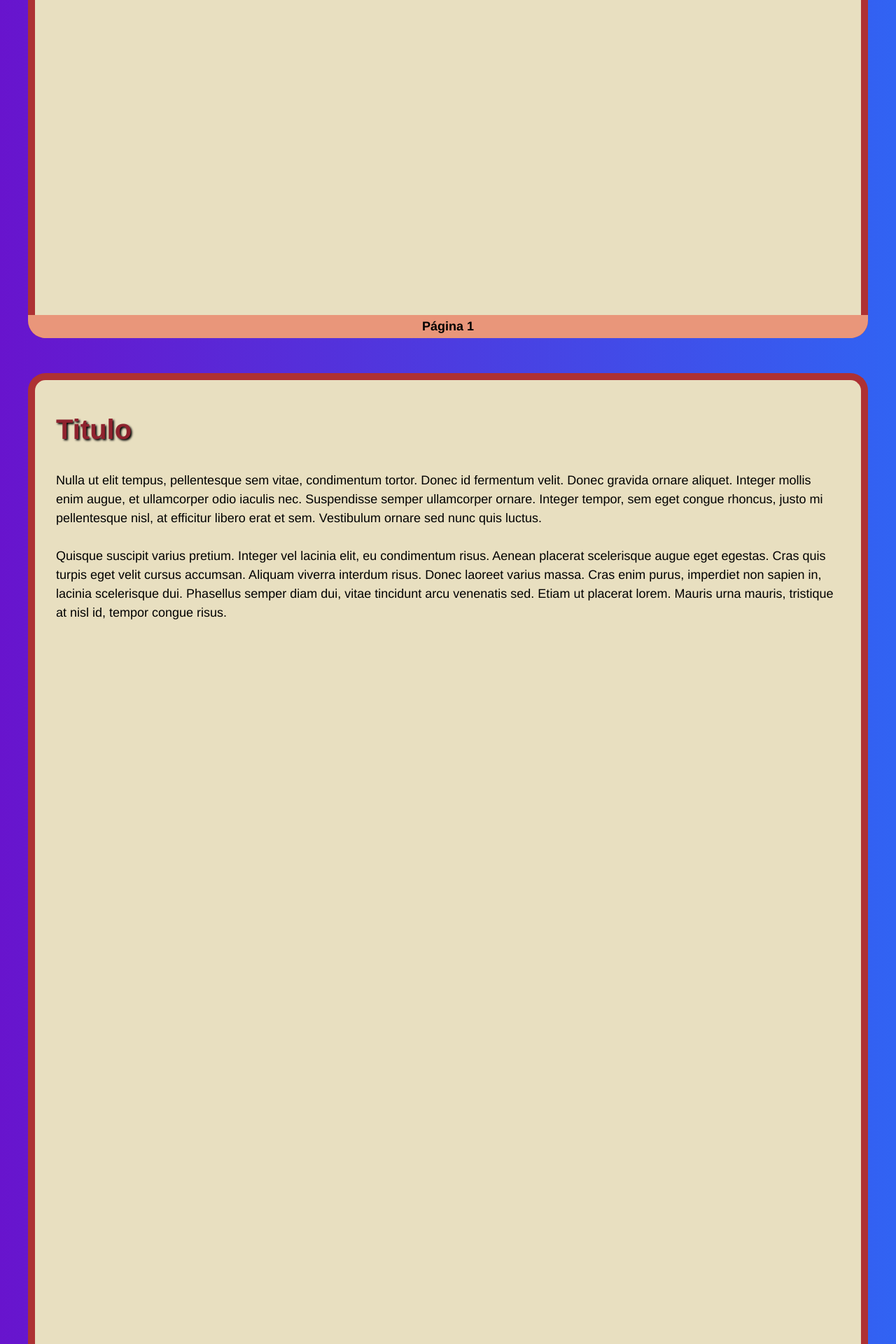
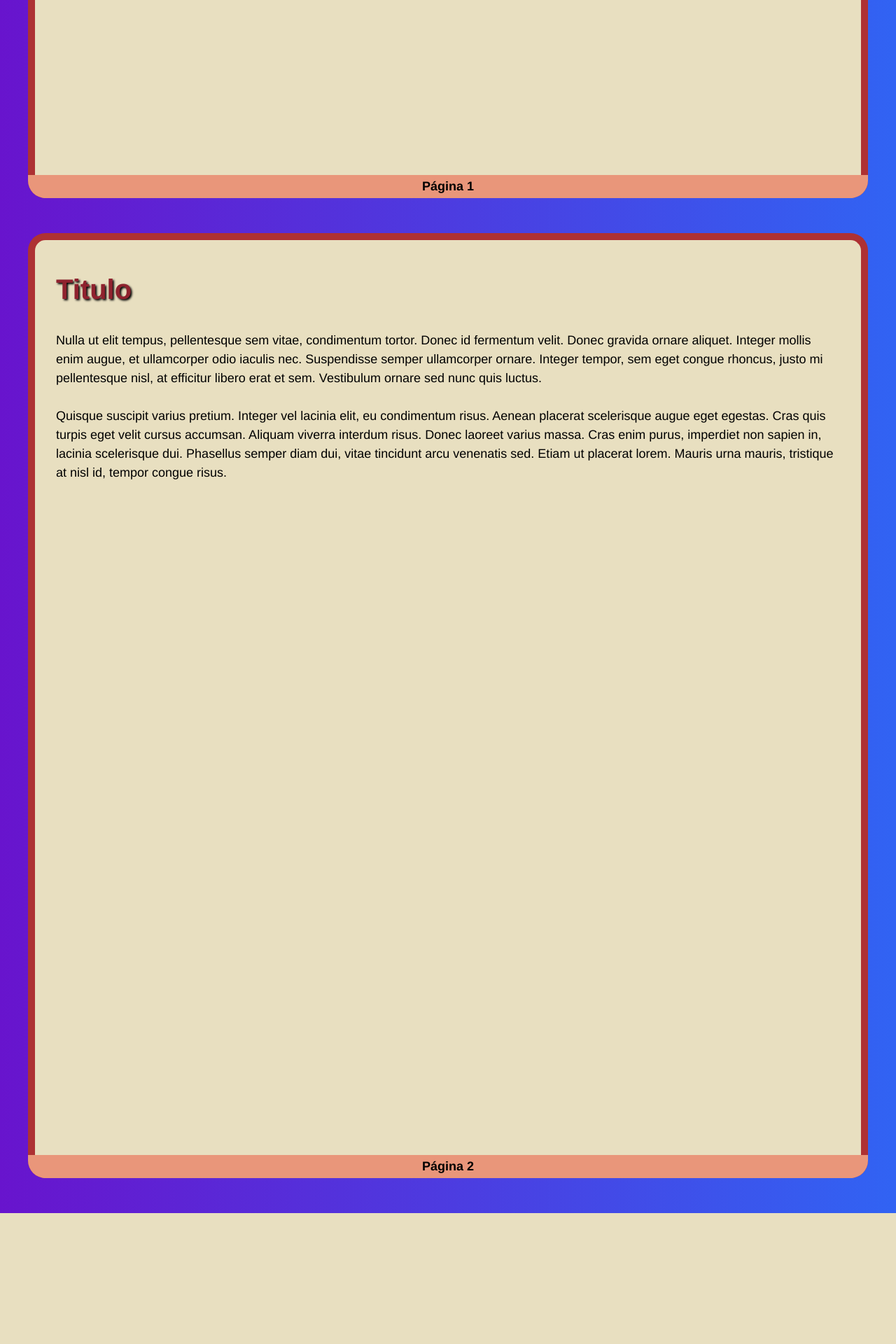
Before and after one commit to Satorcin/Pathfinder2e, a PHP site: page /Pathfinder.html in a window 1280 px wide. Shown: the part 1187-3107 px from the top of the page at 70% size. After the commit the page ends 2920 px from the top, so only its background shows below. Run offline with PHP 8.4, Linux system fonts and the light colour scheme.

Commit message:
Update style.css

```diff
--- a/style.css
+++ b/style.css
@@ -70,7 +70,7 @@ body {
 
 .hojavertical {
   max-width: 1200px;
-  height: 1550px;
+  height: 1350px;
   background: #E8DFC0;
   margin: 50px auto;
   display: block;
```
